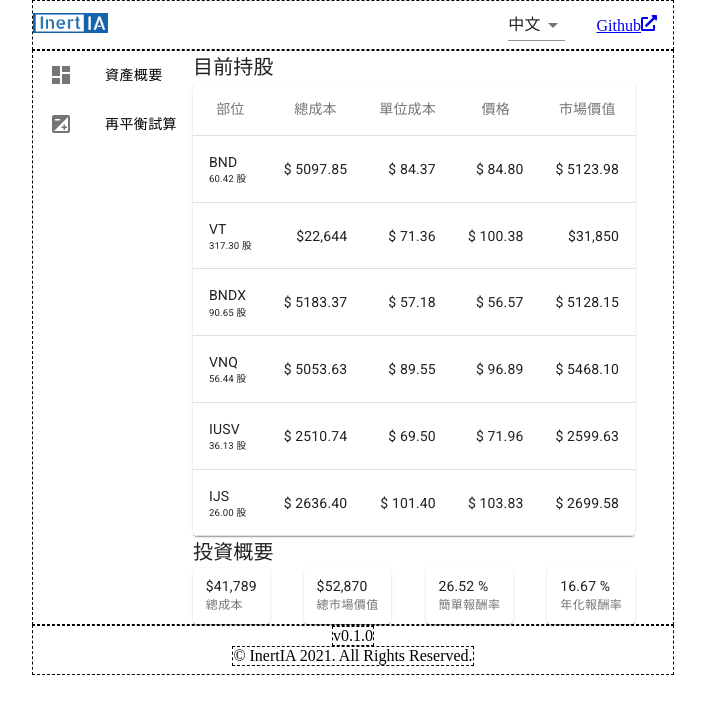
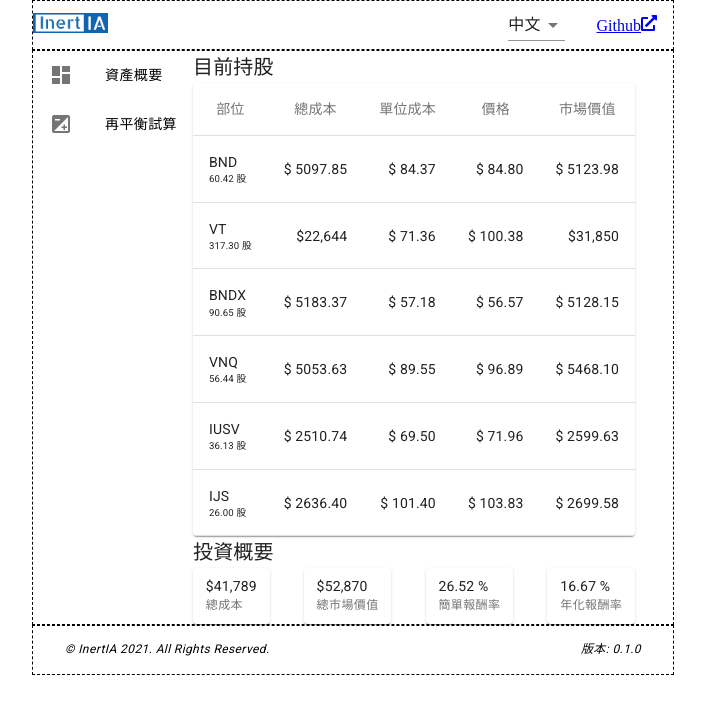
Before and after one commit to hjcian/inertia-web, a React (Create React App) app: page / in a window 1280 px wide. Shown: the top 714 px of the page, without its empty margins (287-992 px from the left). Built offline with nearby package versions, Linux system fonts and the light colour scheme.

Commit message:
style(footer): update

```diff
--- a/src/Pages/App.css
+++ b/src/Pages/App.css
@@ -57,15 +57,10 @@ html, body {
 
 .Footer {
     display: flex;
-    flex-direction: column;
+    justify-content:space-between;
     align-items: center;
 }
 
-.FooterTop {
-    display: flex;
+.FooterItem {
+    margin: 0 2em;
 }
-
-.FooterItem {
-    border: 1px dashed;
-    margin: 0 1em;
-}
--- a/src/Pages/Footer/Footer.js
+++ b/src/Pages/Footer/Footer.js
@@ -1,36 +1,41 @@
-import {
-  // BrowserRouter,
-  // Switch,
-  // Route,
-  Link
-} from 'react-router-dom'
+import Typography from '@material-ui/core/Typography'
+import Box from '@material-ui/core/Box'
+import { useLang } from '../../global/context/language'
 
-const APP_VERSION = 'v0.1.0'
+// import {
+//   Link
+// } from 'react-router-dom'
 
-const FooterNav = () => {
-  return (
-    <div className='FooterNav'>
-      <Link className='FooterItem' to='/about'>About</Link>
-      <Link className='FooterItem' to='/privacypolicy'>Privacy Policy</Link>
-    </div>
-  )
-}
+const APP_VERSION = '0.1.0'
+
+// const FooterNav = () => {
+//   return (
+//     <div className='FooterNav'>
+//       <Link className='FooterItem' to='/about'>About</Link>
+//       <Link className='FooterItem' to='/privacypolicy'>Privacy Policy</Link>
+//     </div>
+//   )
+// }
 
 const Footer = () => {
+  const { lang } = useLang()
+  const { version } = lang.Footer
   return (
     <div className='Footer'>
-      <div className='FooterTop'>
-
-        {/* <FooterNav /> */}
-
-        <div className='FooterItem'>
-          {`${APP_VERSION}`}
-        </div>
+      {/* <FooterNav /> */}
+      <div className='FooterItem'>
+        <Typography component='div' variant='caption'>
+          <Box fontStyle='italic'>
+            © InertIA 2021. All Rights Reserved.
+          </Box>
+        </Typography>
       </div>
-      <div className='FooterBottom'>
-        <div className='FooterItem'>
-          © InertIA 2021. All Rights Reserved.
-        </div>
+      <div className='FooterItem'>
+        <Typography component='div' variant='caption'>
+          <Box fontStyle='italic'>
+            {`${version}: ${APP_VERSION}`}
+          </Box>
+        </Typography>
       </div>
     </div>
   )
--- a/src/global/context/language.js
+++ b/src/global/context/language.js
@@ -46,6 +46,9 @@ const langs = {
         simpleReturn: 'Simple Return',
         annualReturn: 'Annual Return'
       }
+    },
+    Footer: {
+      version: 'Version'
     }
   },
   [zhtw]: {
@@ -76,6 +79,9 @@ const langs = {
         simpleReturn: '簡單報酬率',
         annualReturn: '年化報酬率'
       }
+    },
+    Footer: {
+      version: '版本'
     }
   }
 }
```
